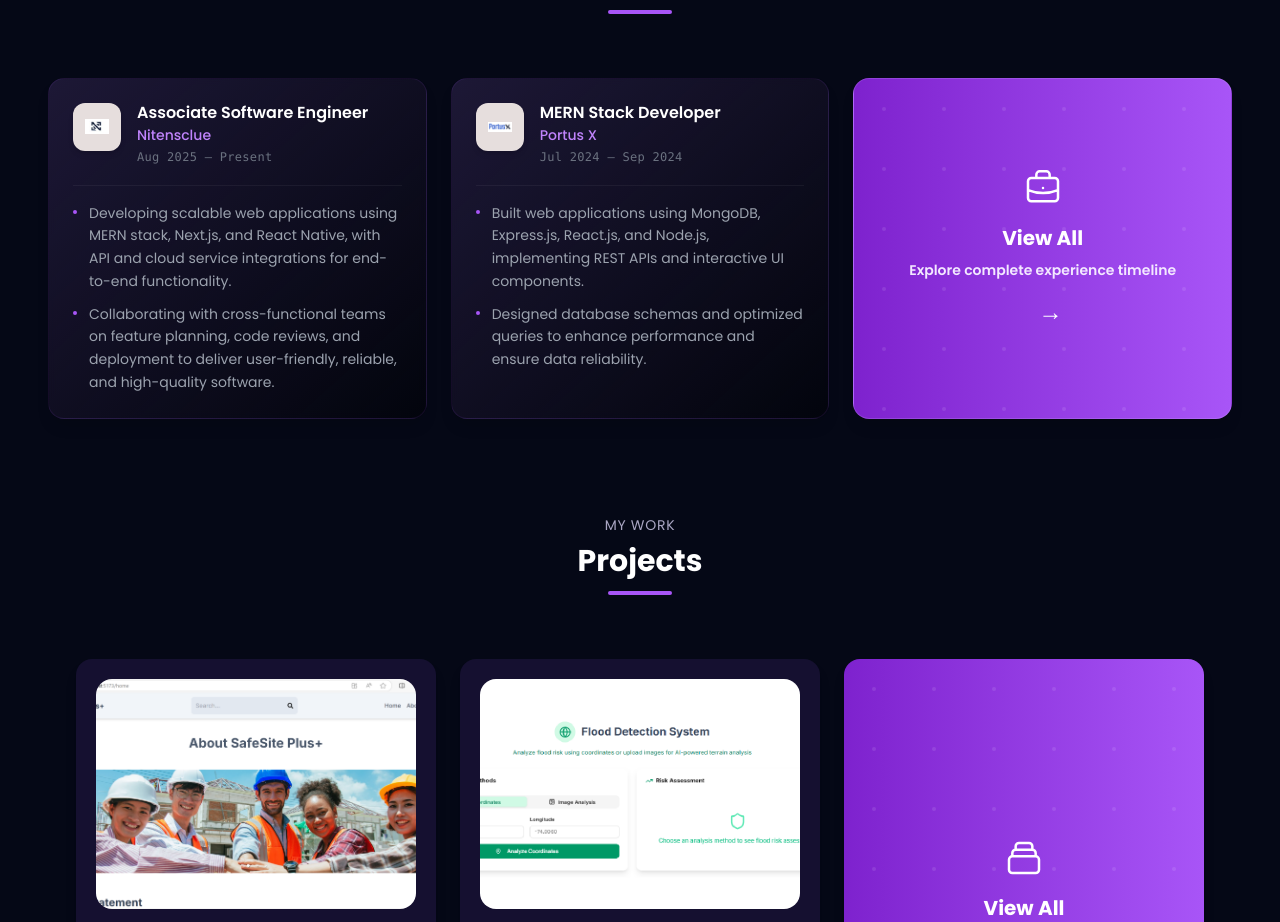
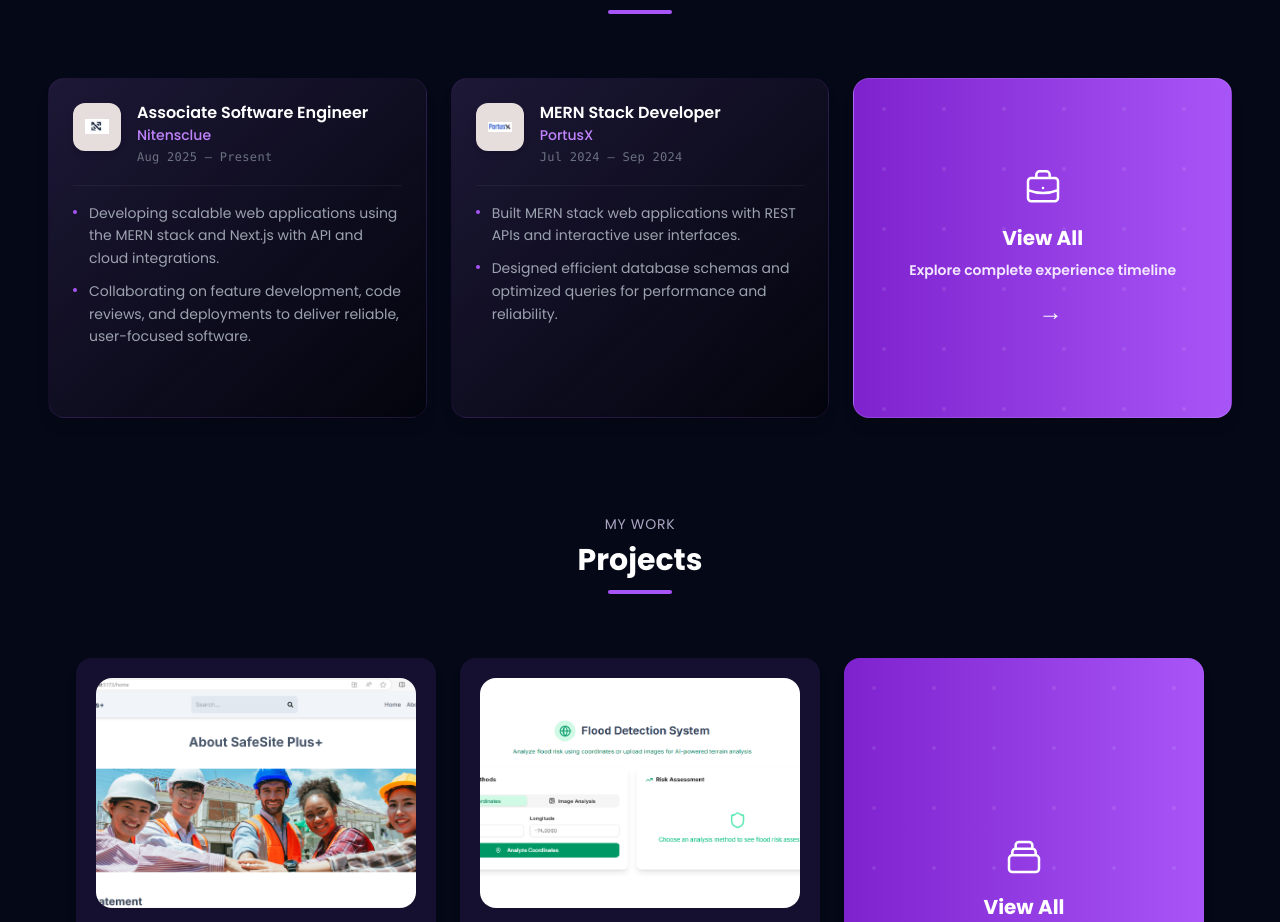
Before and after one commit to itshahryar/portfolio, a React (Vite) app: page / in a window 1280 px wide. Shown: the part 1714-2636 px from the top of the page. Built offline with nearby package versions, Linux system fonts and the light colour scheme.

Commit message:
Work Experience Concise

```diff
--- a/src/constants/index.js
+++ b/src/constants/index.js
@@ -243,20 +243,20 @@ const experiences = [
     iconBg: "#E6DEDD",
     date: "Aug 2025 – Present",
     points: [
-      "Developing scalable web applications using MERN stack, Next.js, and React Native, with API and cloud service integrations for end-to-end functionality.",
-      "Collaborating with cross-functional teams on feature planning, code reviews, and deployment to deliver user-friendly, reliable, and high-quality software.",
+      "Developing scalable web applications using the MERN stack and Next.js with API and cloud integrations.",
+      "Collaborating on feature development, code reviews, and deployments to deliver reliable, user-focused software.",
     ],
   },
 
   {
     title: "MERN Stack Developer",
-    company_name: "Portus X",
+    company_name: "PortusX",
     icon: portusx,
     iconBg: "#E6DEDD",
     date: "Jul 2024 – Sep 2024",
     points: [
-      "Built web applications using MongoDB, Express.js, React.js, and Node.js, implementing REST APIs and interactive UI components.",
-      "Designed database schemas and optimized queries to enhance performance and ensure data reliability.",
+      "Built MERN stack web applications with REST APIs and interactive user interfaces.",
+      "Designed efficient database schemas and optimized queries for performance and reliability.",
     ],
   },
   {
@@ -266,8 +266,8 @@ const experiences = [
     iconBg: "#E6DEDD",
     date: "Jul 2023 – Aug 2023",
     points: [
-      "Built responsive React Native UI components and integrated APIs under guidance, gaining foundational mobile development skills.",
-      "Assisted in identifying and fixing UI/performance issues, contributing to overall app stability.",
+      "Built mobile applications using React Native with API integrations.",
+      "Resolved UI and performance issues to improve app stability.",
     ],
   },
 ];
```
